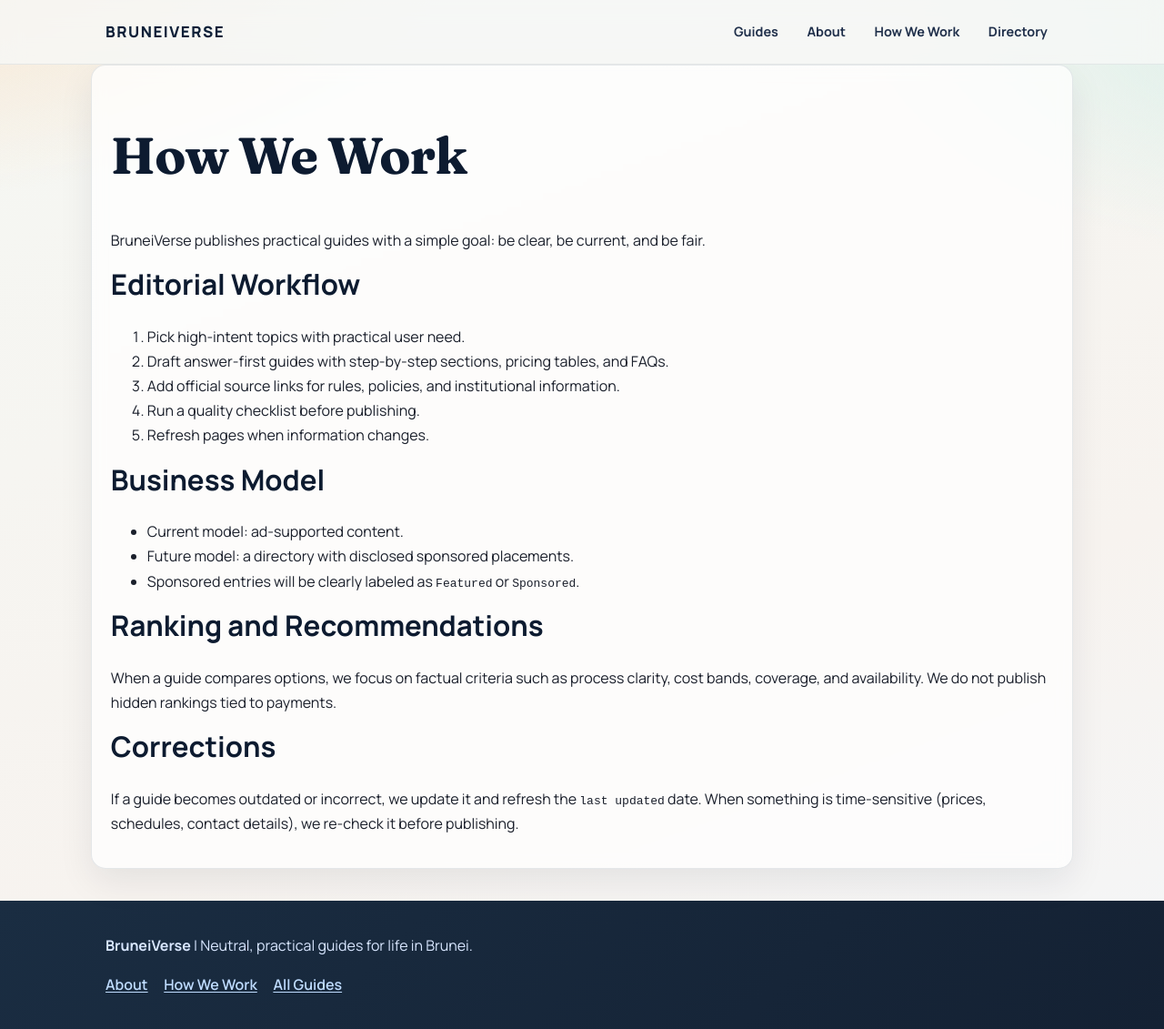
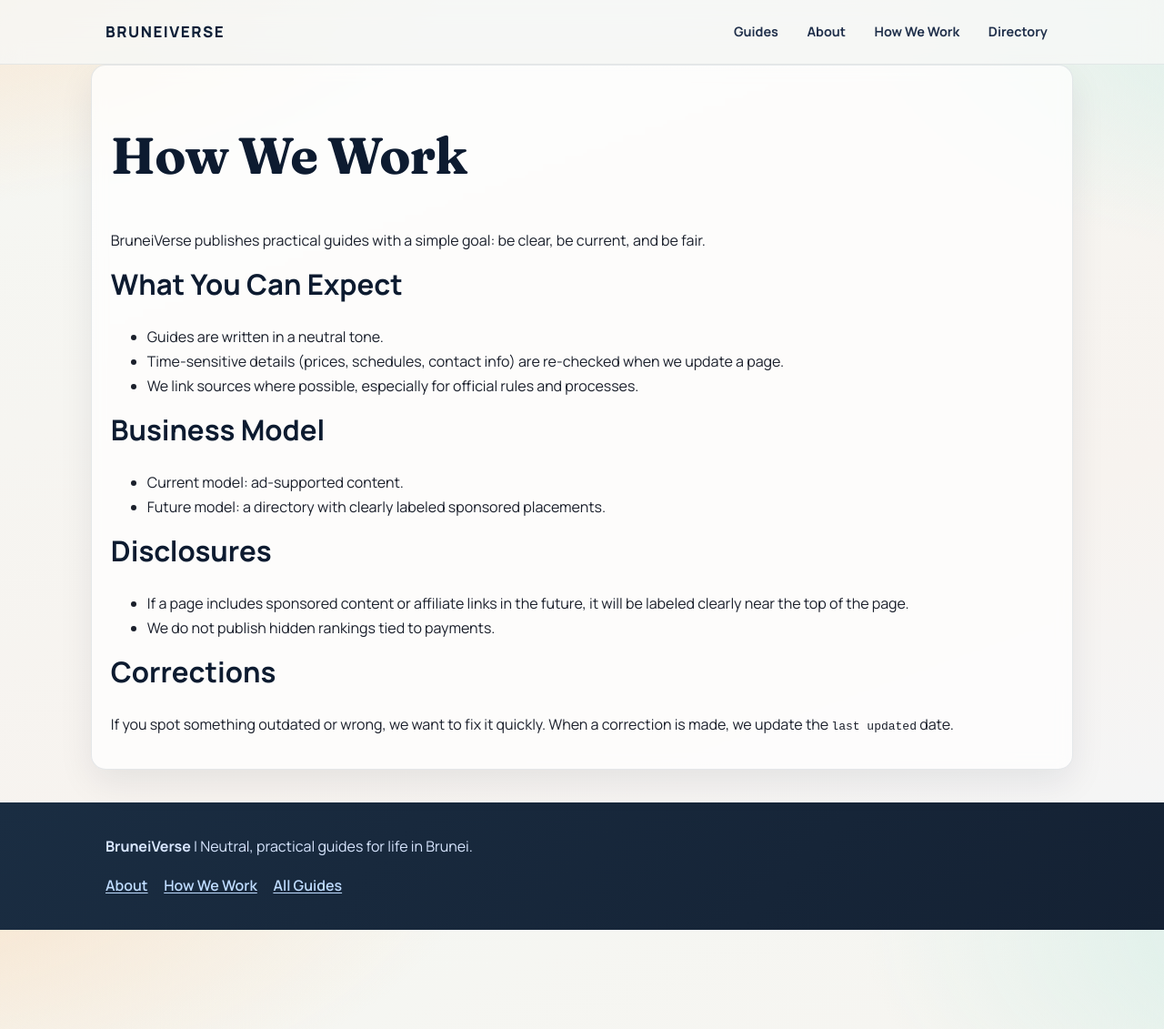
Before and after one commit to legendteddy/brunei-codex, a Jekyll site: the page built from about/how-we-work.md, in a window 1280 px wide and 1131 px high. Shown: the whole window at 91% size. Built offline with Jekyll 4.4.1, drawn with Linux system fonts in a browser that asks for light colours.

Commit message:
Reduce How We Work page to minimal disclosures and expectations

```diff
--- a/about/how-we-work.md
+++ b/about/how-we-work.md
@@ -1,29 +1,27 @@
 ---
 title: How We Work
 permalink: /about/how-we-work/
-meta_description: How BruneiVerse researches, updates, and discloses editorial and commercial decisions.
+meta_description: How BruneiVerse handles updates, sources, corrections, and disclosures.
 ---
 
 BruneiVerse publishes practical guides with a simple goal: be clear, be current, and be fair.
 
-## Editorial Workflow
+## What You Can Expect
 
-1. Pick high-intent topics with practical user need.
-2. Draft answer-first guides with step-by-step sections, pricing tables, and FAQs.
-3. Add official source links for rules, policies, and institutional information.
-4. Run a quality checklist before publishing.
-5. Refresh pages when information changes.
+- Guides are written in a neutral tone.
+- Time-sensitive details (prices, schedules, contact info) are re-checked when we update a page.
+- We link sources where possible, especially for official rules and processes.
 
 ## Business Model
 
 - Current model: ad-supported content.
-- Future model: a directory with disclosed sponsored placements.
-- Sponsored entries will be clearly labeled as `Featured` or `Sponsored`.
+- Future model: a directory with clearly labeled sponsored placements.
 
-## Ranking and Recommendations
+## Disclosures
 
-When a guide compares options, we focus on factual criteria such as process clarity, cost bands, coverage, and availability. We do not publish hidden rankings tied to payments.
+- If a page includes sponsored content or affiliate links in the future, it will be labeled clearly near the top of the page.
+- We do not publish hidden rankings tied to payments.
 
 ## Corrections
 
-If a guide becomes outdated or incorrect, we update it and refresh the `last updated` date. When something is time-sensitive (prices, schedules, contact details), we re-check it before publishing.
+If you spot something outdated or wrong, we want to fix it quickly. When a correction is made, we update the `last updated` date.
```
